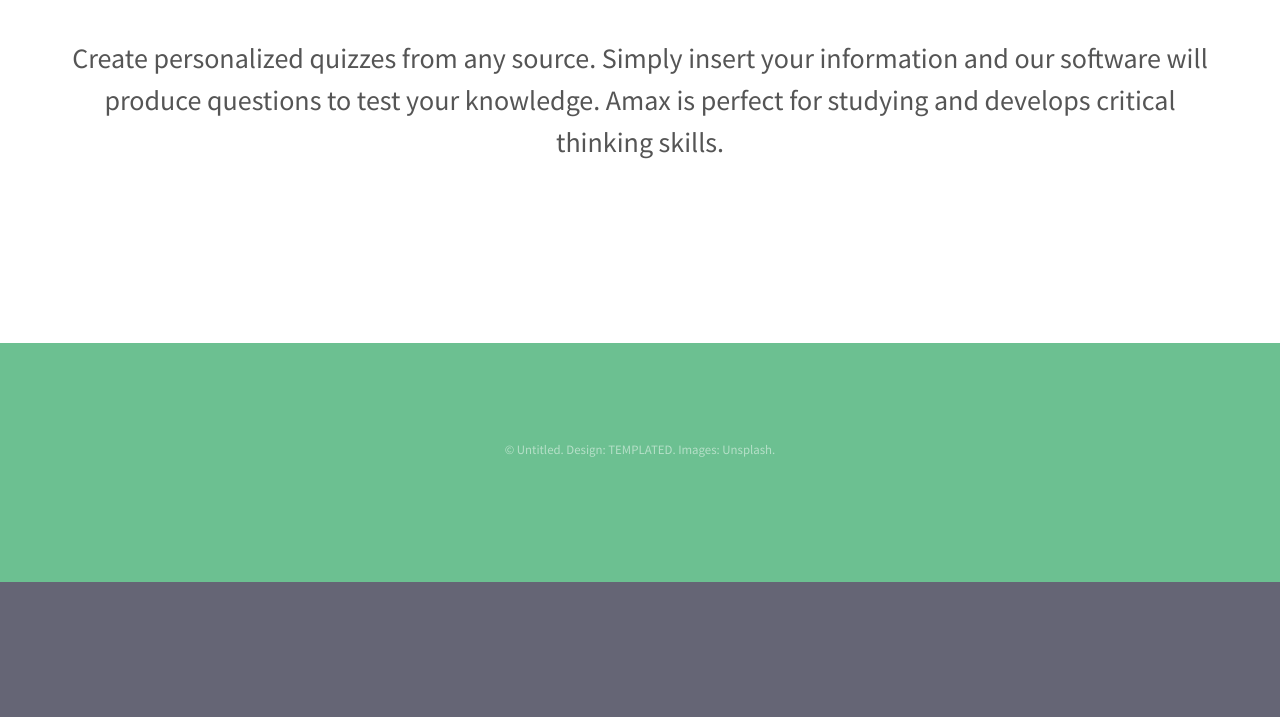
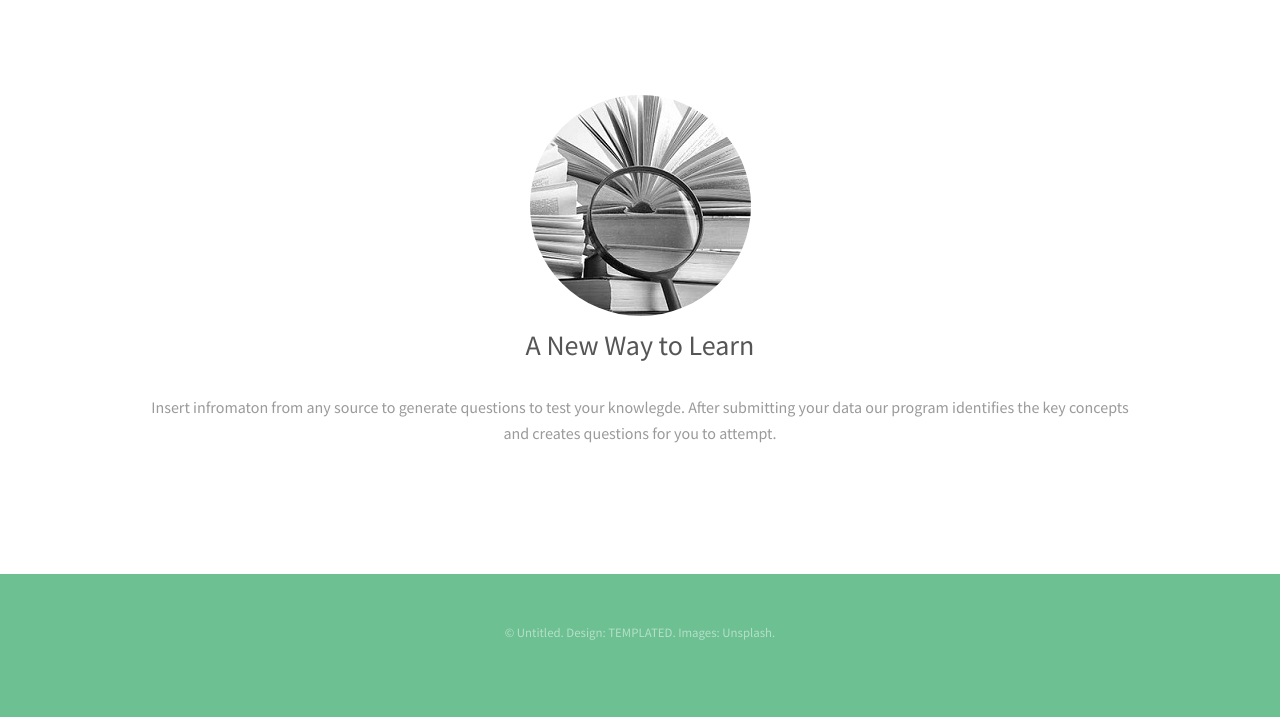
Before and after one commit to nshdesai/Amax, a Flask app: page / in a window 1280 px wide. Shown: the part 605-1322 px from the top of the page. Before the commit the page ends 1187 px from the top, so only its background shows below. Run offline with Flask 2, Linux system fonts and the light colour scheme.

Commit message:
Fixed bugs in UI

```diff
--- a/static/css/main.css
+++ b/static/css/main.css
@@ -1651,33 +1651,8 @@
 	}
 
 	p {
-		margin: 0 0 2em 0;
-	}
-
-.typewriter h1 {
-  color: #fff;
-  font-family: monospace;
-  overflow: hidden; /* Ensures the content is not revealed until the animation */
-  border-right: .15em solid orange; /* The typwriter cursor */
-  white-space: nowrap; /* Keeps the content on a single line */
-  margin: 0 auto; /* Gives that scrolling effect as the typing happens */
-  letter-spacing: .15em; /* Adjust as needed */
-  animation:
-    typing 3.5s steps(30, end),
-    blink-caret .5s step-end infinite;
-}
-
-/* The typing effect */
-@keyframes typing {
-  from { width: 0 }
-  to { width: 100% }
-}
-
-/* The typewriter cursor effect */
-@keyframes blink-caret {
-  from, to { border-color: transparent }
-  50% { border-color: orange }
-}
+		margin: 0 5em 2em 5em;
+	}
 
 	h1, h2, h3, h4, h5, h6 {
 		color: #555;
@@ -1925,7 +1900,7 @@
 		}
 
 			.flex.flex-2 article {
-				width: 50%;
+				width: 100%;
 			}
 
 		@media screen and (max-width: 980px) {
@@ -2942,7 +2917,7 @@
 
 	#banner {
 		padding: 8em 0 9em 0;
-		background-image: url('https://cdn.torontoist.com/wp-content/uploads/2017/04/Screen-Shot-2017-04-22-at-4.44.41-PM.png')
+		background-image: url('https://cdn.torontoist.com/wp-content/uploads/2017/04/Screen-Shot-2017-04-22-at-4.44.41-PM.png');
 		background-size: cover;
 		background-position: bottom;
 		background-attachment: fixed;
@@ -2968,31 +2943,34 @@
 			padding-top: 8em;
 		}
 
+		#banner .typing {
+			position: relative;
+			z-index: 10005;
+			width: 45%;
+			height: 10%;
+			margin:0 auto;
+			padding-bottom: 2em;
+		}
+
 		#banner .typewriter h1 {
  	 		overflow: hidden; /* Ensures the content is not revealed until the animation */
- 	 		border-right: .15em solid orange; /* The typwriter cursor */
   			white-space: nowrap; /* Keeps the content on a single line */
 	  		margin: 0 auto; /* Gives that scrolling effect as the typing happens */
  	 		letter-spacing: .15em; /* Adjust as needed */
 	  		animation:
-	   		 typing 3.5s steps(40, end),
-	    	blink-caret .75s step-end infinite;
-		}
-
+	   		 typing 3.2s steps(40, end),
+			blink-caret .75s step-end infinite;
+			border-right: .15em solid #6cc091;
+		}
 /* The typing effect */
-
 		@keyframes typing {
   			from { width: 0 }
  	 		to { width: 100% }
 		}
-
-
-
 	/* The typewriter cursor effect */
-
 		@keyframes blink-caret {
 	  		from, to { border-color: transparent }
-	  		50% { border-color: orange; }
+	  		50% { border-color: #6cc091; }
 		}
 
 		#banner h1 {
@@ -3156,7 +3134,7 @@
 /* Footer */
 
 	#footer {
-		padding: 6em 0;
+		padding: 3em 0;
 		background: #6cc091;
 		color: #fff;
 		text-align: center;
--- a/templates/create.html
+++ b/templates/create.html
@@ -31,7 +31,7 @@
 				<div class="inner">
 					<header class="align-center">
 						<h2>Create your own quiz</h2>
-						<p>Insert your information into the table below</p>
+						<p>Insert your information into the textbox below</p>
 					</header>
 					<div class="row uniform">
 						<div class="12u$">
--- a/templates/index.html
+++ b/templates/index.html
@@ -29,14 +29,29 @@
         <!-- Banner -->
             <section id="banner">
                 <div class="inner">
-                    <div class="typewriter">
-                        <h1>Welcome to Amax</h1>
+                    <div class="typing">
+                        <div class="typewriter">
+                            <h1>Welcome to Amax</h1>
+                        </div>
                     </div>
 
                     <div class="flex ">
                         <div>
+                            <span class="icon fa-bolt"></span>
+                            <h3>Fast</h3>
+                            <p>Create questions in seconds</p>
+                        </div>
+
+                        <div>
+                            <span class="icon fa-check-circle"></span>
+                            <h3>Easy</h3>
+                            <p>Simply copy data in our website</p>
+                        </div>
+
+                        <div>
                             <span class="icon fa-university"></span>
-                            <h3>Take your learning to the max</h3>
+                            <h3>Effective</h3>
+                            <p>Begin learning immediately</p>
                         </div>
                     </div>
                     <footer>
@@ -50,7 +65,15 @@
             <section id="three" class="wrapper align-center">
                 <div class="inner">
                     <div class="flex flex-2">
-                        <h3>Create personalized quizzes from any source. Simply insert your information and our software will produce questions to test your knowledge. Amax is perfect for studying and develops critical thinking skills.</p>
+                            <article>
+                                <div class="image round">
+                                    <img src="static/images/image1.jpg" alt="Pic 01"/>
+                                </div>
+                                <header>
+                                    <h3>A New Way to Learn</h3>
+                                </header>
+                                <p>Insert infromaton from any source to generate questions to test your knowlegde. After submitting your data our program identifies the key concepts and creates questions for you to attempt.</p>
+                            </article>
                     </div>
                 </div>
             </section>
```
Also changed, not shown: static/images/image1.jpg (added).
